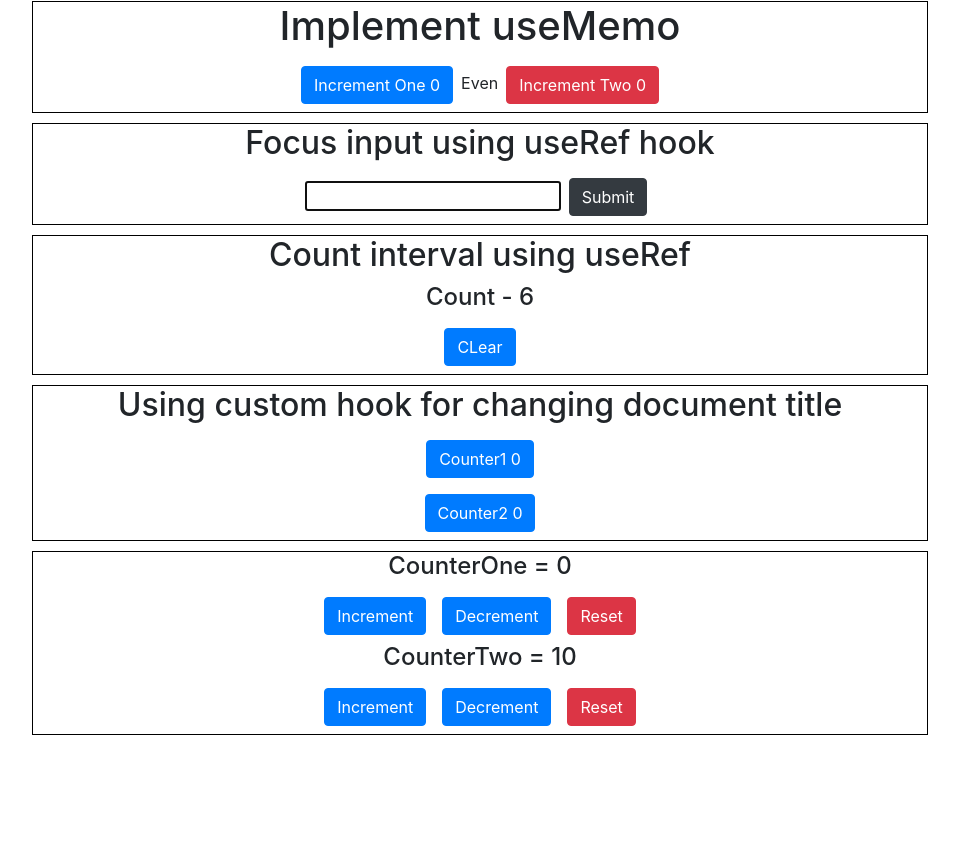
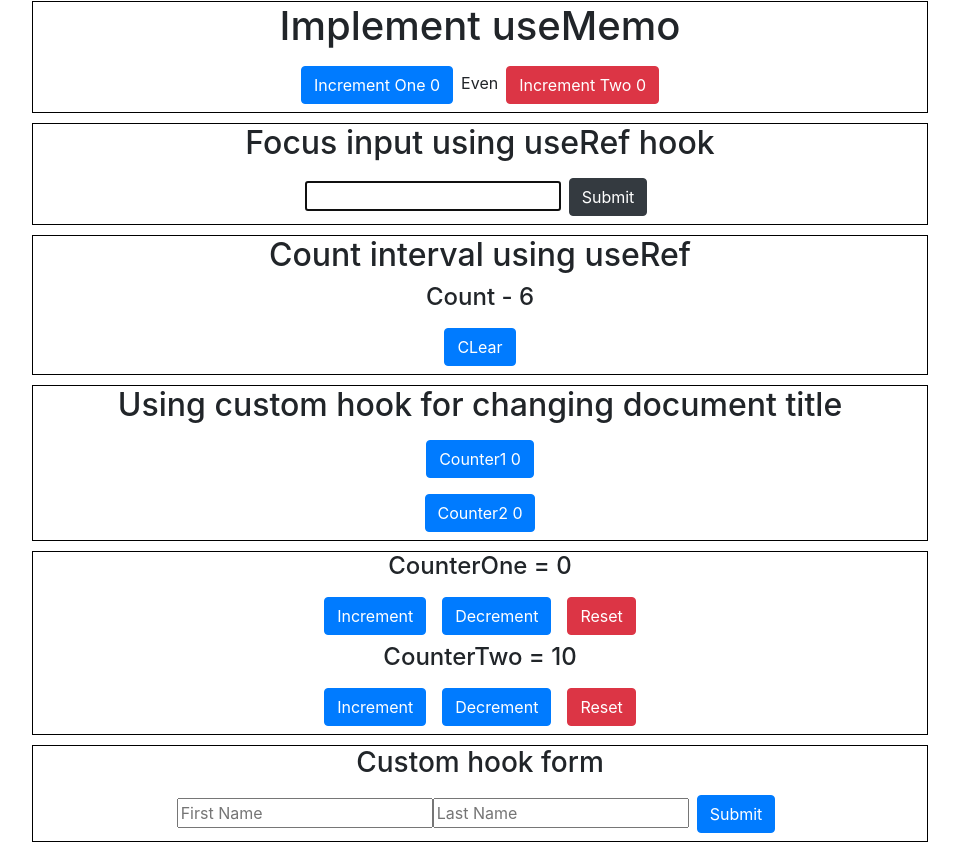
Before and after one commit to KamrulSh/react-hooks-practice, a React (Create React App) app: page / in a window 1280 px wide. Shown: the part 2616-3468 px from the top of the page, without its empty margins (160-1119 px from the left). Before the commit the page ends 3361 px from the top, so only its background shows below. Built offline with nearby package versions, Linux system fonts and the light colour scheme; no server answers.

Commit message:
implement custom hook for form input

```diff
--- a/src/App.js
+++ b/src/App.js
@@ -3,6 +3,7 @@ import "./App.css";
 import ComponentA from "./components/ComponentA";
 import ComponentCallback from "./components/ComponentCallback";
 import CustomHookCounter from "./components/CustomHookCounter";
+import CustomHookForm from "./components/CustomHookForm";
 import CustomHookTitle from "./components/CustomHookTitle";
 import DataFetching from "./components/DataFetching";
 import DataFetchingTwo from "./components/DataFetchingTwo";
@@ -44,6 +45,7 @@ class App extends Component {
                 <RefCountInterval />
                 <CustomHookTitle />
                 <CustomHookCounter />
+                <CustomHookForm />
             </div>
         );
     }
--- /dev/null
+++ b/src/components/CustomHookForm.js
@@ -0,0 +1,24 @@
+import React from "react";
+import useCustomInput from "../hooks/useCustomInput";
+
+// implement custom hook for form input
+function CustomHookForm() {
+    const [firstName, bindFirstName, resetFirstName] = useCustomInput("");
+    const [lastName, bindLastName, resetLastName] = useCustomInput("");
+    const submitHandler = (e) => {
+        e.preventDefault();
+        alert(`Hello ${firstName}, ${lastName}`);
+        resetFirstName();
+        resetLastName();
+    };
+    return (
+        <form className="myApp" onSubmit={submitHandler}>
+            <h3>Custom hook form</h3>
+            <input type="text" placeholder="First Name" {...bindFirstName} />
+            <input type="text" placeholder="Last Name" {...bindLastName} />
+            <button className="btn btn-primary m-2">Submit</button>
+        </form>
+    );
+}
+
+export default CustomHookForm;
--- /dev/null
+++ b/src/hooks/useCustomInput.js
@@ -0,0 +1,18 @@
+import { useState } from "react";
+
+// implement custom hook for form input
+function useCustomInput(initialValue) {
+    const [value, setValue] = useState(initialValue);
+    const reset = () => {
+        setValue(initialValue);
+    };
+    const bind = {
+        value,
+        onChange: (e) => {
+            setValue(e.target.value);
+        },
+    };
+    return [value, bind, reset];
+}
+
+export default useCustomInput;
```
